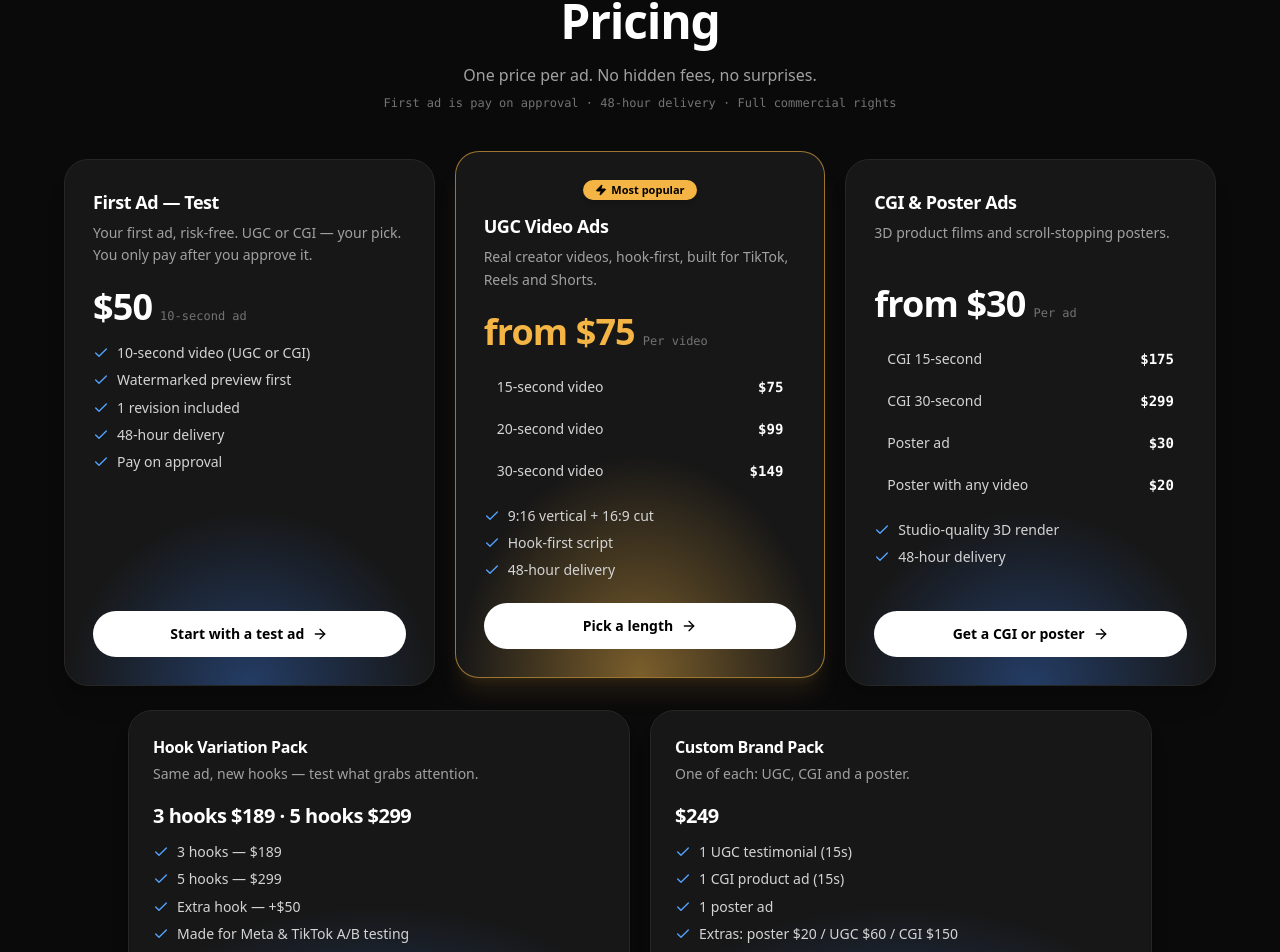
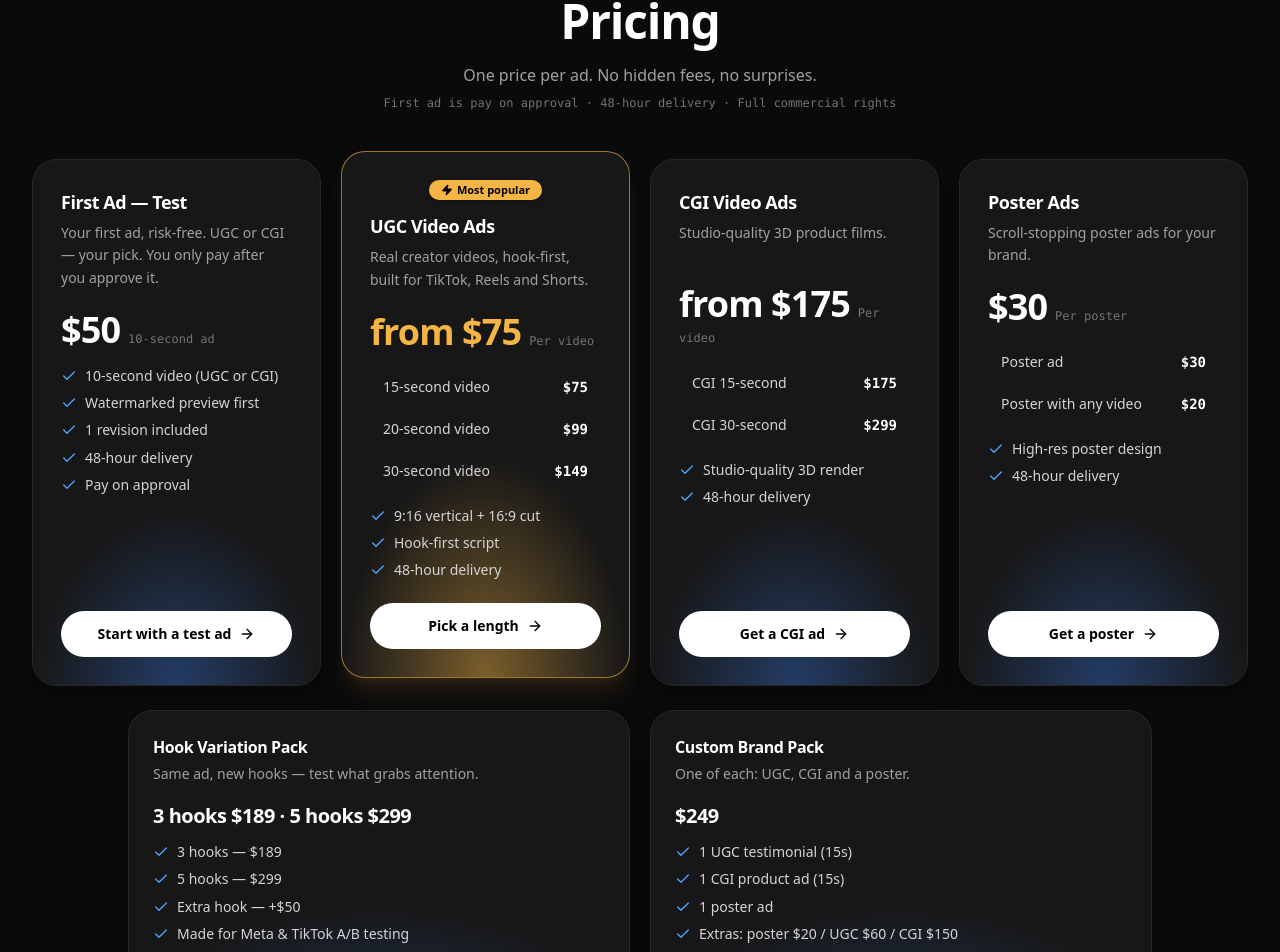
Before and after one commit to huzicuvas/hookframe-studio, a React (Vite) app: page / in a window 1280 px wide. Shown: the part 3074-4026 px from the top of the page. Built offline with nearby package versions, Linux system fonts and the light colour scheme.

Commit message:
Split CGI and Poster into separate pricing cards, and remove the URL hash from same-page nav and footer links

```diff
--- a/src/components/Footer.tsx
+++ b/src/components/Footer.tsx
@@ -34,6 +34,12 @@ export const Footer: React.FC<FooterProps> = ({ onNavigateToGallery, onNavigateT
       e.preventDefault();
       onNavigateToWorkflow();
     }
+  };
+
+  // Same-page section: scroll without putting a hash in the URL bar.
+  const handleSectionClick = (e: React.MouseEvent, sectionId: string) => {
+    e.preventDefault();
+    document.getElementById(sectionId)?.scrollIntoView({ behavior: 'smooth' });
   };
 
   return (
@@ -81,6 +87,7 @@ export const Footer: React.FC<FooterProps> = ({ onNavigateToGallery, onNavigateT
             </div>
             <a
               href="#contact"
+              onClick={(e) => handleSectionClick(e, 'contact')}
               id="footer-cta-next-ad"
               className="group shrink-0 inline-flex items-center gap-2 px-6 py-2.5 rounded-full bg-white text-black text-sm font-bold border border-transparent hover:border-[#F5B544] hover:shadow-[0_0_24px_rgba(245,181,68,0.35)] transition-colors duration-200 shadow-lg active:scale-95"
             >
@@ -97,22 +104,22 @@ export const Footer: React.FC<FooterProps> = ({ onNavigateToGallery, onNavigateT
               </h4>
               <ul className="space-y-2">
                 <li>
-                  <a href="#pricing" className="text-sm text-neutral-400 hover:text-white transition-colors">
+                  <a href="#pricing" onClick={(e) => handleSectionClick(e, 'pricing')} className="text-sm text-neutral-400 hover:text-white transition-colors">
                     UGC Video Ads
                   </a>
                 </li>
                 <li>
-                  <a href="#pricing" className="text-sm text-neutral-400 hover:text-white transition-colors">
+                  <a href="#pricing" onClick={(e) => handleSectionClick(e, 'pricing')} className="text-sm text-neutral-400 hover:text-white transition-colors">
                     CGI Product Ads
                   </a>
                 </li>
                 <li>
-                  <a href="#pricing" className="text-sm text-neutral-400 hover:text-white transition-colors">
+                  <a href="#pricing" onClick={(e) => handleSectionClick(e, 'pricing')} className="text-sm text-neutral-400 hover:text-white transition-colors">
                     Poster Ads
                   </a>
                 </li>
                 <li>
-                  <a href="#pricing" className="text-sm text-neutral-400 hover:text-white transition-colors">
+                  <a href="#pricing" onClick={(e) => handleSectionClick(e, 'pricing')} className="text-sm text-neutral-400 hover:text-white transition-colors">
                     Hook Variation Packs
                   </a>
                 </li>
@@ -134,12 +141,12 @@ export const Footer: React.FC<FooterProps> = ({ onNavigateToGallery, onNavigateT
                   </a>
                 </li>
                 <li>
-                  <a href="#faq" className="text-sm text-neutral-400 hover:text-white transition-colors">
+                  <a href="#faq" onClick={(e) => handleSectionClick(e, 'faq')} className="text-sm text-neutral-400 hover:text-white transition-colors">
                     FAQ
                   </a>
                 </li>
                 <li>
-                  <a href="#pricing" className="text-sm text-neutral-400 hover:text-white transition-colors">
+                  <a href="#pricing" onClick={(e) => handleSectionClick(e, 'pricing')} className="text-sm text-neutral-400 hover:text-white transition-colors">
                     Pricing & Quotes
                   </a>
                 </li>
@@ -151,7 +158,7 @@ export const Footer: React.FC<FooterProps> = ({ onNavigateToGallery, onNavigateT
               </h4>
               <ul className="space-y-2">
                 <li>
-                  <a href="#portfolio" className="text-sm text-neutral-400 hover:text-white transition-colors">
+                  <a href="#portfolio" onClick={(e) => handleSectionClick(e, 'portfolio')} className="text-sm text-neutral-400 hover:text-white transition-colors">
                     Portfolio
                   </a>
                 </li>
@@ -165,7 +172,7 @@ export const Footer: React.FC<FooterProps> = ({ onNavigateToGallery, onNavigateT
                   </a>
                 </li>
                 <li>
-                  <a href="#pricing" className="text-sm text-neutral-400 hover:text-white transition-colors">
+                  <a href="#pricing" onClick={(e) => handleSectionClick(e, 'pricing')} className="text-sm text-neutral-400 hover:text-white transition-colors">
                     $50 Test Ad
                   </a>
                 </li>
@@ -190,7 +197,7 @@ export const Footer: React.FC<FooterProps> = ({ onNavigateToGallery, onNavigateT
                   </a>
                 </li>
                 <li>
-                  <a href="#contact" className="text-sm text-neutral-400 hover:text-white transition-colors">
+                  <a href="#contact" onClick={(e) => handleSectionClick(e, 'contact')} className="text-sm text-neutral-400 hover:text-white transition-colors">
                     Pricing & Quotes
                   </a>
                 </li>
--- a/src/components/Navbar.tsx
+++ b/src/components/Navbar.tsx
@@ -31,12 +31,12 @@ export const Navbar: React.FC<NavbarProps> = ({
  }, []);
 
  const navLinks = [
- { name: 'Portfolio', href: '#portfolio' },
+ { name: 'Portfolio', href: '#portfolio', sectionId: 'portfolio' },
  { name: 'Gallery', href: '/gallery', isGallery: true },
  { name: 'About & Services', href: '/about', isAbout: true },
  { name: 'Workflow', href: '/workflow', isWorkflow: true },
- { name: 'Pricing & Quotes', href: '#pricing' },
- { name: 'FAQ', href: '#faq' },
+ { name: 'Pricing & Quotes', href: '#pricing', sectionId: 'pricing' },
+ { name: 'FAQ', href: '#faq', sectionId: 'faq' },
  ];
 
  const handleLinkClick = (e: React.MouseEvent, link: typeof navLinks[0]) => {
@@ -51,6 +51,11 @@ export const Navbar: React.FC<NavbarProps> = ({
  } else if (link.isWorkflow && onNavigateToWorkflow) {
  e.preventDefault();
  onNavigateToWorkflow();
+ setMobileMenuOpen(false);
+ } else if (link.sectionId) {
+ // Same-page section: scroll without putting a hash in the URL bar.
+ e.preventDefault();
+ document.getElementById(link.sectionId)?.scrollIntoView({ behavior: 'smooth' });
  setMobileMenuOpen(false);
  }
  };
--- a/src/components/PricingSection.tsx
+++ b/src/components/PricingSection.tsx
@@ -28,7 +28,7 @@ interface PricingCard {
   ctaBody: string;
 }
 
-// Three cards, matching the approved preview: test ad, UGC by length, CGI & posters.
+// Four cards: test ad, UGC by length, CGI, and posters — CGI and posters are separate niches.
 // The length rows are mailto links, so each price pre-fills its own email.
 const pricingCards: PricingCard[] = [
   {
@@ -91,12 +91,12 @@ const pricingCards: PricingCard[] = [
       'Hi Hook Frames Studio Team,%0A%0AWe want to order a UGC video ad.%0A%0ALength (15s $75 / 20s $99 / 30s $149): %0A%0ABrand Name: %0AProduct / Website Link: %0AKey Selling Point / Hook Angle: %0A',
   },
   {
-    id: 'cgi-poster-ads',
-    name: 'CGI & Poster Ads',
-    price: 'from $30',
-    priceSub: 'Per ad',
+    id: 'cgi-video-ads',
+    name: 'CGI Video Ads',
+    price: 'from $175',
+    priceSub: 'Per video',
     isPopular: false,
-    tagline: '3D product films and scroll-stopping posters.',
+    tagline: 'Studio-quality 3D product films.',
     priceRows: [
       {
         label: 'CGI 15-second',
@@ -110,6 +110,21 @@ const pricingCards: PricingCard[] = [
         subject: 'Order a CGI video — 30 seconds $299',
         body: 'Hi Hook Frames Studio Team,%0A%0AWe would like to order a 30 second CGI video ($299).%0A%0ABrand Name: %0AProduct / Website Link: %0A',
       },
+    ],
+    included: ['Studio-quality 3D render', '48-hour delivery'],
+    ctaLabel: 'Get a CGI ad',
+    ctaSubject: 'Order a CGI video ad',
+    ctaBody:
+      'Hi Hook Frames Studio Team,%0A%0AWe would like to order a CGI video ad.%0A%0ALength (15s $175 / 30s $299): %0A%0ABrand Name: %0AProduct / Website Link: %0A',
+  },
+  {
+    id: 'poster-ads',
+    name: 'Poster Ads',
+    price: '$30',
+    priceSub: 'Per poster',
+    isPopular: false,
+    tagline: 'Scroll-stopping poster ads for your brand.',
+    priceRows: [
       {
         label: 'Poster ad',
         price: '$30',
@@ -123,11 +138,11 @@ const pricingCards: PricingCard[] = [
         body: 'Hi Hook Frames Studio Team,%0A%0AWe would like to order a poster ad with a video ($20 with any video).%0A%0ABrand Name: %0AProduct / Website Link: %0A',
       },
     ],
-    included: ['Studio-quality 3D render', '48-hour delivery'],
-    ctaLabel: 'Get a CGI or poster',
-    ctaSubject: 'Order a CGI or poster ad',
+    included: ['High-res poster design', '48-hour delivery'],
+    ctaLabel: 'Get a poster',
+    ctaSubject: 'Order a poster ad',
     ctaBody:
-      'Hi Hook Frames Studio Team,%0A%0AWe would like to order a CGI video or poster ad.%0A%0AChoice (CGI 15s $175 / CGI 30s $299 / Poster $30 / Poster with video $20): %0A%0ABrand Name: %0AProduct / Website Link: %0A',
+      'Hi Hook Frames Studio Team,%0A%0AWe would like to order a poster ad.%0A%0AChoice (Poster $30 / Poster with a video $20): %0A%0ABrand Name: %0AProduct / Website Link: %0A',
   },
 ];
 
@@ -194,10 +209,10 @@ export const PricingSection: React.FC = () => {
           </p>
         </div>
 
-        {/* Three cards — blue glow at the bottom of each, middle card featured */}
+        {/* Four cards — blue glow at the bottom of each, UGC card featured */}
         <div
           id="pricing-grid"
-          className="grid grid-cols-1 md:grid-cols-3 gap-5 max-w-6xl mx-auto items-stretch"
+          className="grid grid-cols-1 md:grid-cols-2 lg:grid-cols-4 gap-5 max-w-7xl mx-auto items-stretch"
         >
           {pricingCards.map((card) => (
             <div
```
